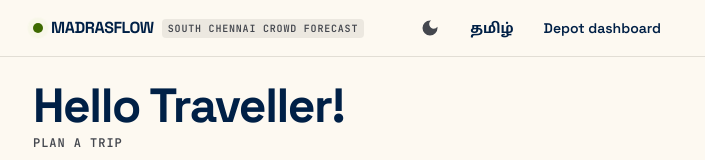
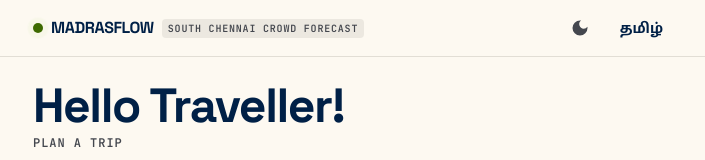
Before and after one commit to HBJ17/MadrasFlow, a React (Vite) app in the folder web/: page / in a window 1280 px wide. Shown: the top 160 px of the page, without its empty margins (287-992 px from the left). Built offline with nearby package versions, Linux system fonts and the light colour scheme; no server answers.

Commit message:
Simplify app header and remove unused nav strings

```diff
--- a/web/src/App.tsx
+++ b/web/src/App.tsx
@@ -30,9 +30,6 @@ function Header() {
         <span className="flex-1" />
         <ThemeToggle />
         <LangToggle />
-        <Link to={depot ? '/' : '/depot'} className="tap flex shrink-0 items-center whitespace-nowrap rounded-full px-2 font-display sm:px-3 text-sm font-semibold text-[#002046] transition-colors hover:bg-slate-100 dark:text-navy-soft dark:hover:bg-white/10">
-          {depot ? t('commuter') : <><span className="sm:hidden">{t('depotShort')}</span><span className="hidden sm:inline">{t('depot')}</span></>}
-        </Link>
       </div>
     </header>
   )
--- a/web/src/i18n.ts
+++ b/web/src/i18n.ts
@@ -15,7 +15,7 @@ const dict = {
     fastest: 'Fastest', least_crowded: 'Least crowded', balanced: 'Balanced', alternative: 'Alternative',
     transfers: 'transfers', transfer: 'transfer', walk: 'Walk', worst: 'Busiest', arrive: 'Arrive', back: 'Back',
     vehicle: 'Vehicle', load: 'Estimated load', nextStops: 'Next stops', showMap: 'Show map', hideMap: 'Hide map',
-    depot: 'Depot dashboard', depotShort: 'Depot', commuter: 'Commuter', loading: 'Loading…', retry: 'Retry', noData: 'No forecast yet — the forecast job runs every 5 minutes.',
+    depot: 'Depot dashboard', loading: 'Loading…', retry: 'Retry', noData: 'No forecast yet — the forecast job runs every 5 minutes.',
     stale: 'No live data in the last 10 min', board: 'Board', alight: 'Get off', stops: 'stops', save: 'Save stop', saved: 'Saved',
     LOW: 'Low', MEDIUM: 'Medium', HIGH: 'High', CROWDED: 'Crowded', full: 'full',
     currentLocation: 'Current location', locating: 'Finding your location…', locationDenied: 'Location unavailable. Pick a stop instead.',
@@ -42,7 +42,7 @@ const dict = {
     fastest: 'விரைவானது', least_crowded: 'குறைந்த கூட்டம்', balanced: 'சமநிலை', alternative: 'மாற்று',
     transfers: 'மாற்றங்கள்', transfer: 'மாற்றம்', walk: 'நட', worst: 'அதிக கூட்டம்', arrive: 'வருகை', back: 'பின்',
     vehicle: 'வாகனம்', load: 'மதிப்பிட்ட சுமை', nextStops: 'அடுத்த நிறுத்தங்கள்', showMap: 'வரைபடம் காட்டு', hideMap: 'வரைபடம் மறை',
-    depot: 'பணிமனை பலகை', depotShort: 'பணிமனை', commuter: 'பயணி', loading: 'ஏற்றுகிறது…', retry: 'மீண்டும்', noData: 'முன்னறிவிப்பு இன்னும் இல்லை — ஒவ்வொரு 5 நிமிடமும் இயங்கும்.',
+    depot: 'பணிமனை பலகை', loading: 'ஏற்றுகிறது…', retry: 'மீண்டும்', noData: 'முன்னறிவிப்பு இன்னும் இல்லை — ஒவ்வொரு 5 நிமிடமும் இயங்கும்.',
     stale: 'கடந்த 10 நிமிடத்தில் நேரடி தரவு இல்லை', board: 'ஏறு', alight: 'இறங்கு', stops: 'நிறுத்தங்கள்', save: 'சேமி', saved: 'சேமிக்கப்பட்டது',
     LOW: 'குறைவு', MEDIUM: 'நடுத்தரம்', HIGH: 'அதிகம்', CROWDED: 'நெரிசல்', full: 'நிரம்பியது',
     currentLocation: 'தற்போதைய இடம்', locating: 'உங்கள் இடத்தைக் கண்டறிகிறது…', locationDenied: 'இடம் கிடைக்கவில்லை. நிறுத்தத்தைத் தேர்ந்தெடுக்கவும்.',
```
